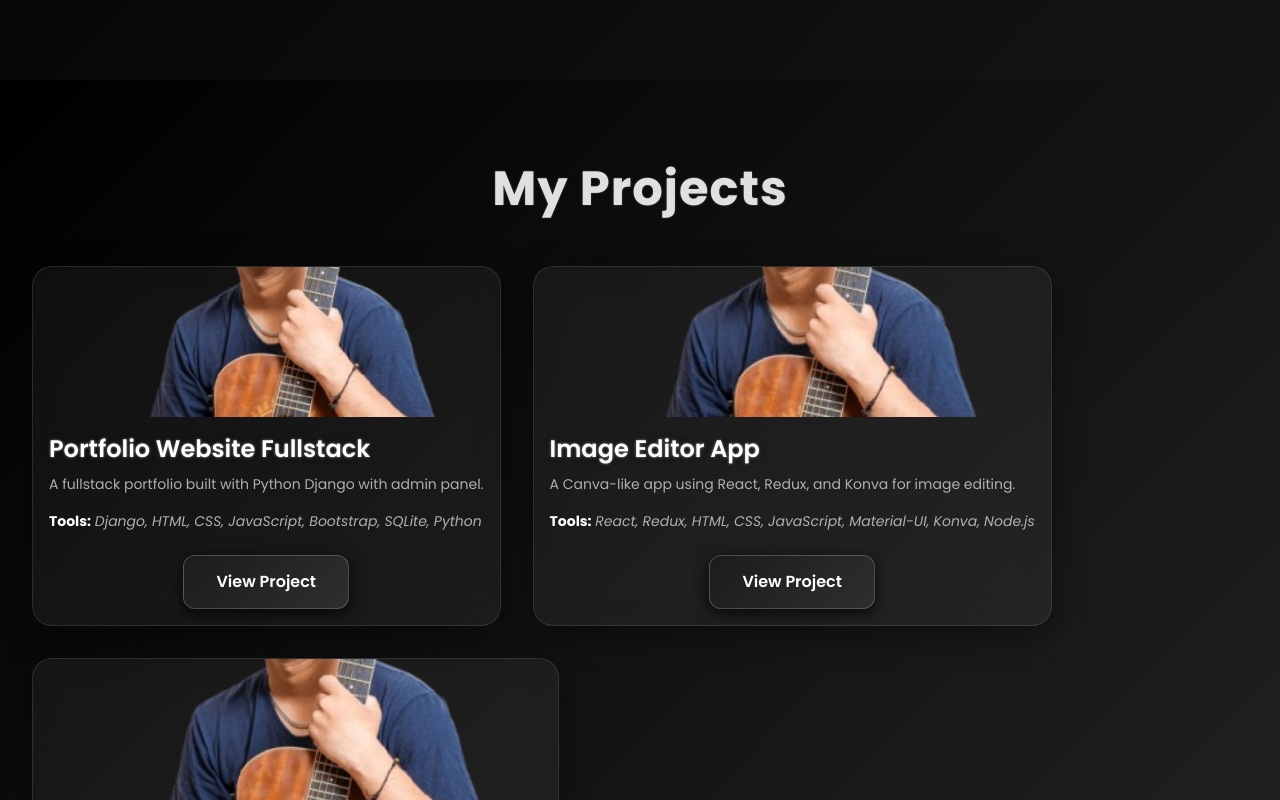
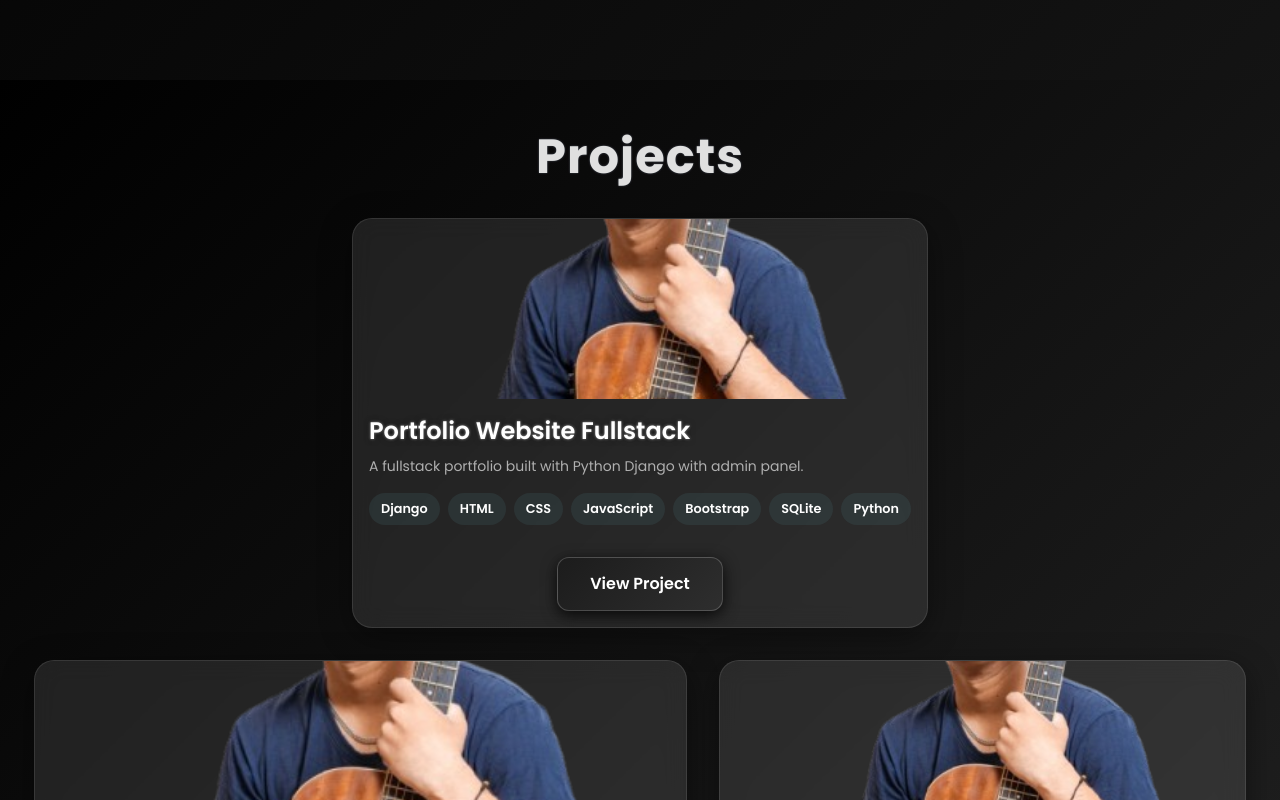
Before and after one commit to bipin-Pariyar2003/bipin_portfolio_mern, a React (Vite) app: page / in a window 1280 px wide. Shown: the part 720-1520 px from the top of the page. Built offline with nearby package versions, Linux system fonts and the light colour scheme; a web font is replaced by a local one.

Commit message:
added chip color and background color changed

```diff
--- a/src/components/Projects/index.jsx
+++ b/src/components/Projects/index.jsx
@@ -1,44 +1,43 @@
 import React from "react";
-import {
-  Box,
-  Typography,
-  Grid,
-  Card,
-  CardContent,
-  CardActionArea,
-  Button,
-  CardMedia,
-} from "@mui/material";
+import Navbar from "../../components/Navbar";
+import { Box, Typography, Grid, Card, CardContent, CardMedia, Chip } from "@mui/material";
 
 import projects from "../../utilities/projects";
 import Headings from "../../utilities/Headings";
 import GradientButton from "../../utilities/GradientButton";
 
-export default function Projects() {
+const Projects = () => {
   return (
+    <>
+      <Navbar />
       <Box
         sx={{
-        minHeight: "100vh",
-        py: 10,
+          minHeight: "calc(100vh - 64px)",
           px: 4,
+          py: 6,
           background: "linear-gradient(135deg, #000000, #434343)", // dark gradient
           display: "flex",
           flexDirection: "column",
           alignItems: "center",
         }}
       >
-      <Headings>My Projects</Headings>
+        <Headings>Projects</Headings>
 
-      <Grid container spacing={4} sx={{ mt: 2 }}>
+        {/* Project Grid */}
+        <Grid container spacing={4} justifyContent="center">
           {projects.map((project, idx) => (
             <Grid item xs={12} sm={6} md={4} key={idx}>
               <Card
                 sx={{
+                  backgroundColor: "rgba(255, 255, 255, 0.05)",
+                  backdropFilter: "blur(12px)",
+                  WebkitBackdropFilter: "blur(12px)",
+                  border: "1px solid rgba(255,255,255,0.1)",
                   borderRadius: "20px",
-                background: "rgba(255,255,255,0.05)", // glassy
-                backdropFilter: "blur(15px)",
-                WebkitBackdropFilter: "blur(15px)",
-                border: "1px solid rgba(255,255,255,0.1)",
+                  color: "#f1f1f1",
+                  height: "100%",
+                  display: "flex",
+                  flexDirection: "column",
                   boxShadow: "0 8px 32px rgba(0,0,0,0.4)",
                   transition: "transform 0.3s ease, box-shadow 0.3s ease",
                   "&:hover": {
@@ -47,11 +46,10 @@ export default function Projects() {
                   },
                 }}
               >
-              <CardActionArea href={project.link}>
                 {/* Project Image */}
                 <CardMedia
                   component="img"
-                  height="150"
+                  height="180"
                   image={project.image}
                   alt={project.title}
                   sx={{
@@ -60,47 +58,61 @@ export default function Projects() {
                     objectFit: "cover",
                   }}
                 />
-                <CardContent>
+
+                {/* Project Content */}
+                <CardContent sx={{ flexGrow: 1 }}>
                   <Typography
                     variant="h5"
                     sx={{
+                      mb: 1,
                       color: "#fff",
                       fontWeight: 600,
-                      mb: 1,
                       textShadow: `
-      0 0 3px rgba(255,255,255,0.5),  /* soft white glow */
-      0 0 6px rgba(0,0,0,0.5)          /* subtle black shadow */
+                        0 0 3px rgba(255,255,255,0.5),
+                        0 0 6px rgba(0,0,0,0.5)
                       `,
-                      transition: "text-shadow 0.3s ease",
-                      "&:hover": {
-                        textShadow: `
-        0 0 5px rgba(255,255,255,0.6),
-        0 0 10px rgba(0,0,0,0.6)
-      ` /* slightly stronger glow on hover */,
-                      },
                     }}
                   >
                     {project.title}
                   </Typography>
 
-                  <Typography variant="body2" sx={{ color: "#b0b0b0", lineHeight: 1.6 }}>
+                  <Typography
+                    variant="body2"
+                    sx={{ mb: 2, color: "#b0b0b0", lineHeight: 1.6 }}
+                  >
                     {project.description}
                   </Typography>
-                  <Typography variant="body2" sx={{ mt: 2, color: "#b0b0b0" }}>
-                    <strong style={{ color: "#fff" }}>Tools:</strong>{" "}
-                    <span style={{ color: "#b0b0b0", fontStyle: "italic" }}>
-                      {project.tools.join(", ")}
-                    </span>
-                  </Typography>
+
+                  {/* Tools/Skills */}
+                  <Box sx={{ display: "flex", flexWrap: "wrap", gap: 1, mb: 2 }}>
+                    {project.tools.map((tool, i) => (
+                      <Chip
+                        key={i}
+                        label={tool}
+                        sx={{
+                          backgroundColor: "rgba(84, 132, 138, 0.15)",
+                          color: "#fefefe",
+                          fontWeight: 600,
+                          fontSize: "0.8rem",
+                        }}
+                      />
+                    ))}
+                  </Box>
                 </CardContent>
-              </CardActionArea>
-              <Box sx={{ textAlign: "center", pb: 2, mt: 1 }}>
-                <GradientButton>View Project</GradientButton>
+
+                {/* Project Button */}
+                <Box sx={{ textAlign: "center", pb: 2 }}>
+                  <GradientButton href={project.link} target="_blank">
+                    View Project
+                  </GradientButton>
                 </Box>
               </Card>
             </Grid>
           ))}
         </Grid>
       </Box>
+    </>
   );
-}
+};
+
+export default Projects;
```
Lines whose indentation alone changed are shown as unchanged.
